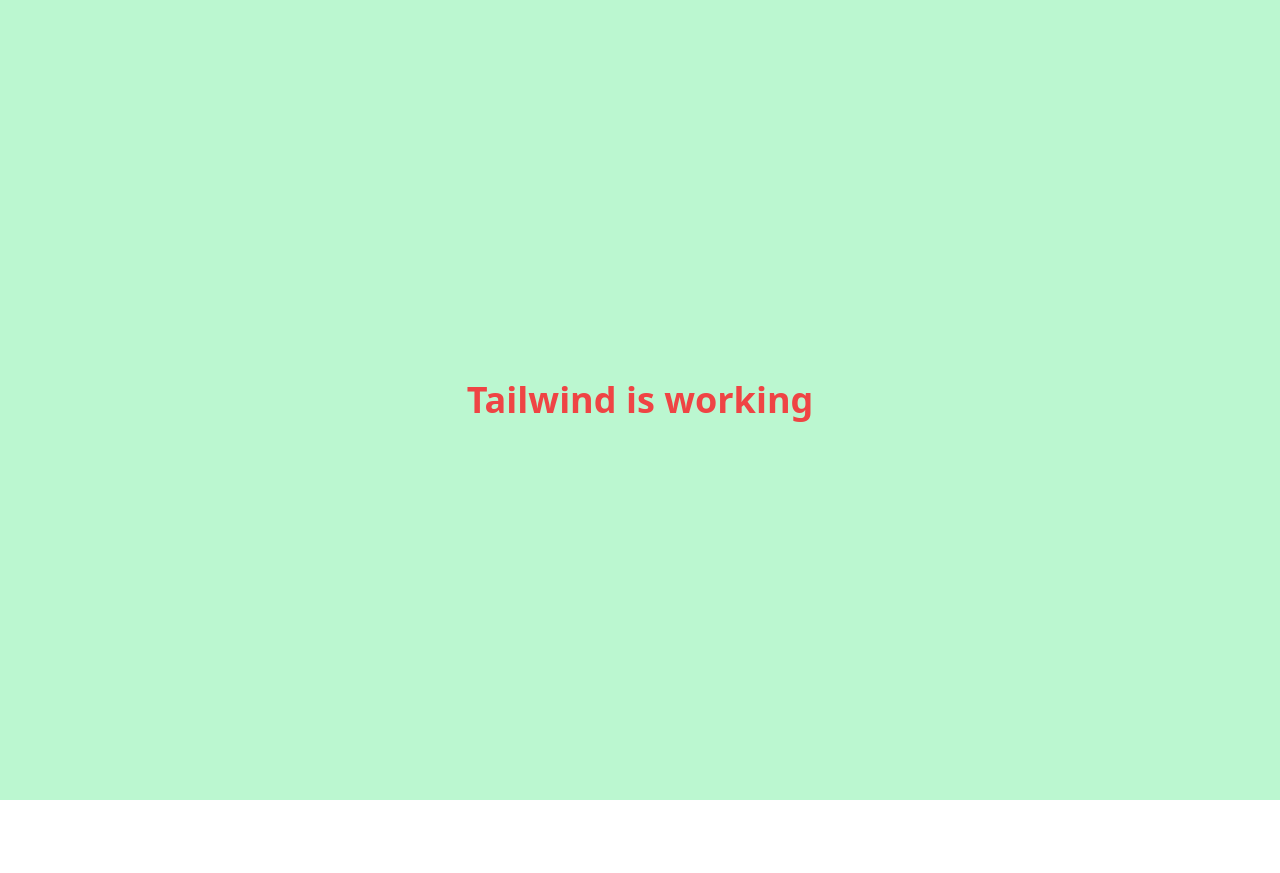
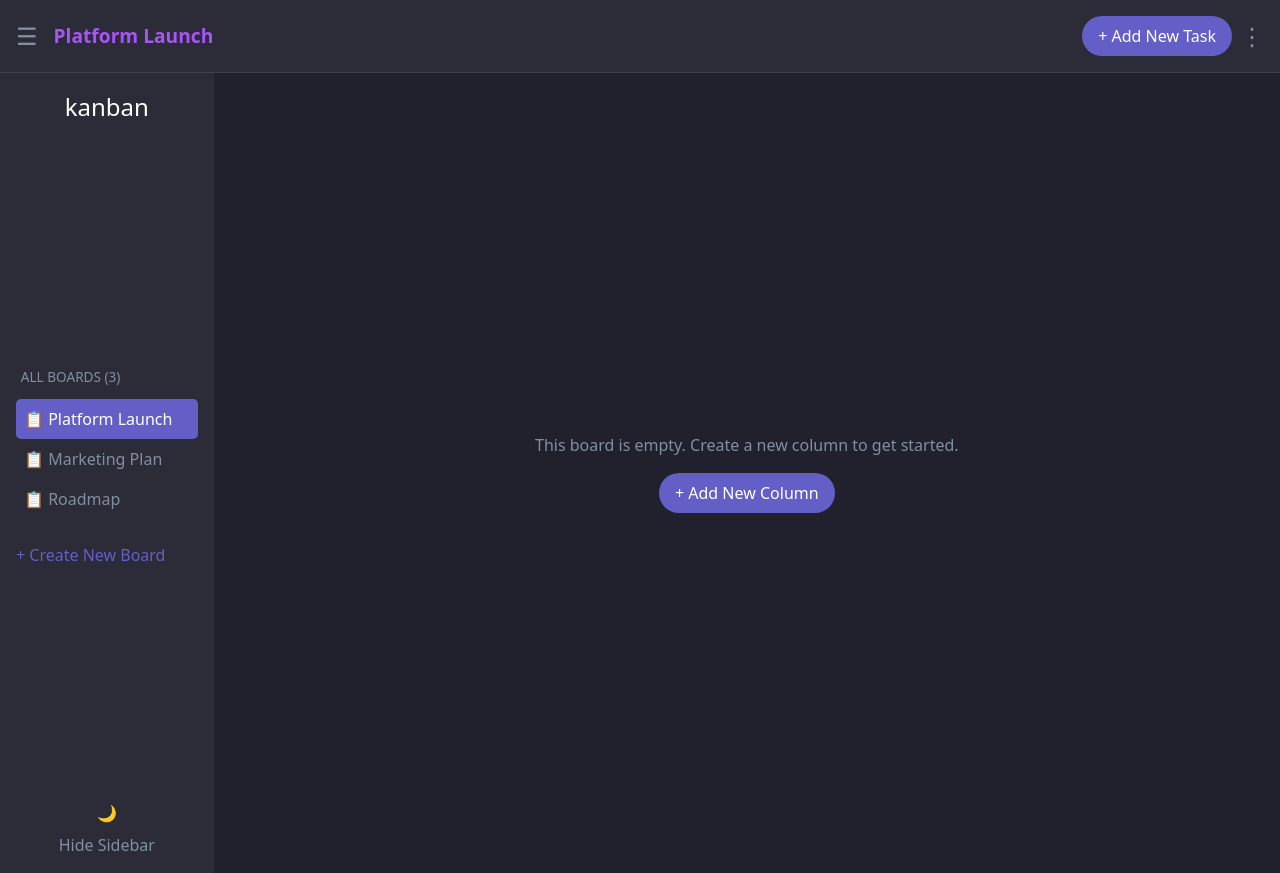
Before and after one commit to elandmartinez/Kanban-app, a React (Create React App) app: page / in a window 1280 px wide. Before the commit the page ends 800 px from the top, so only its background shows below. Built offline with nearby package versions, Linux system fonts and the light colour scheme.

Commit message:
reverted commented components, we're back on track building the project

```diff
--- a/src/App.tsx
+++ b/src/App.tsx
@@ -1,15 +1,12 @@
 import Header from './components/Header';
 import MainSection from './components/MainSection';
+import "./index.css"
 
 function App() {
   return (
     <div className="App">
-      {/* <Header />
-      <MainSection /> */}
-
-      <div className="min-h-screen bg-green-200 flex items-center justify-center">
-        <h1 className="text-4xl font-bold text-red-500">Tailwind is working</h1>
-      </div>
+      <Header />
+      <MainSection />
     </div>
   );
 }
--- a/src/components/Header.tsx
+++ b/src/components/Header.tsx
@@ -5,7 +5,7 @@
         <button className="menu-icon">
           &#9776;
         </button>
-        <h1 className="board-title">Platform Launch</h1>
+        <h1 className="board-title text-purple-500">Platform Launch</h1>
       </div>
       <div className="header-right">
         <button className="add-task-btn">+ Add New Task</button>
```
